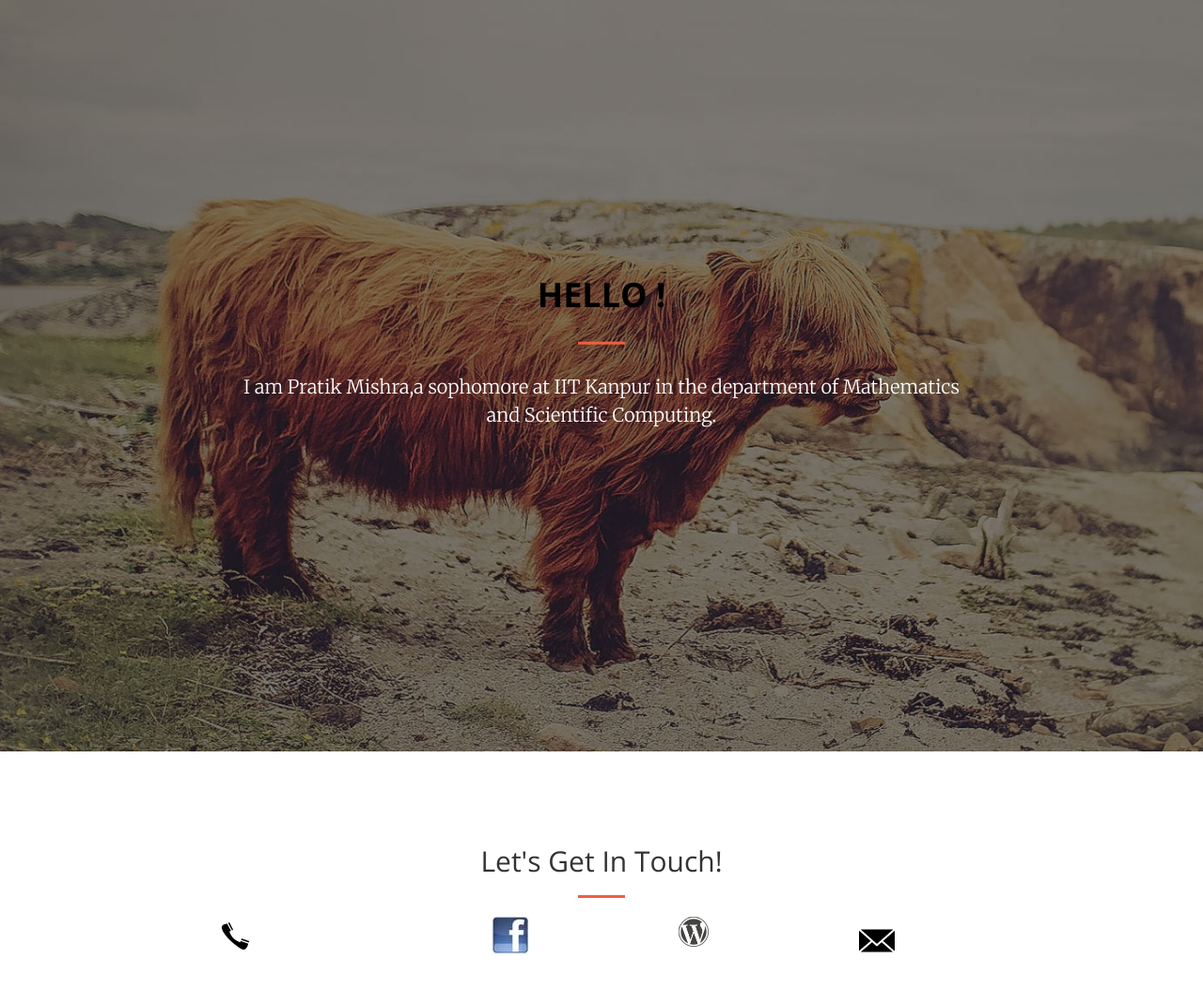
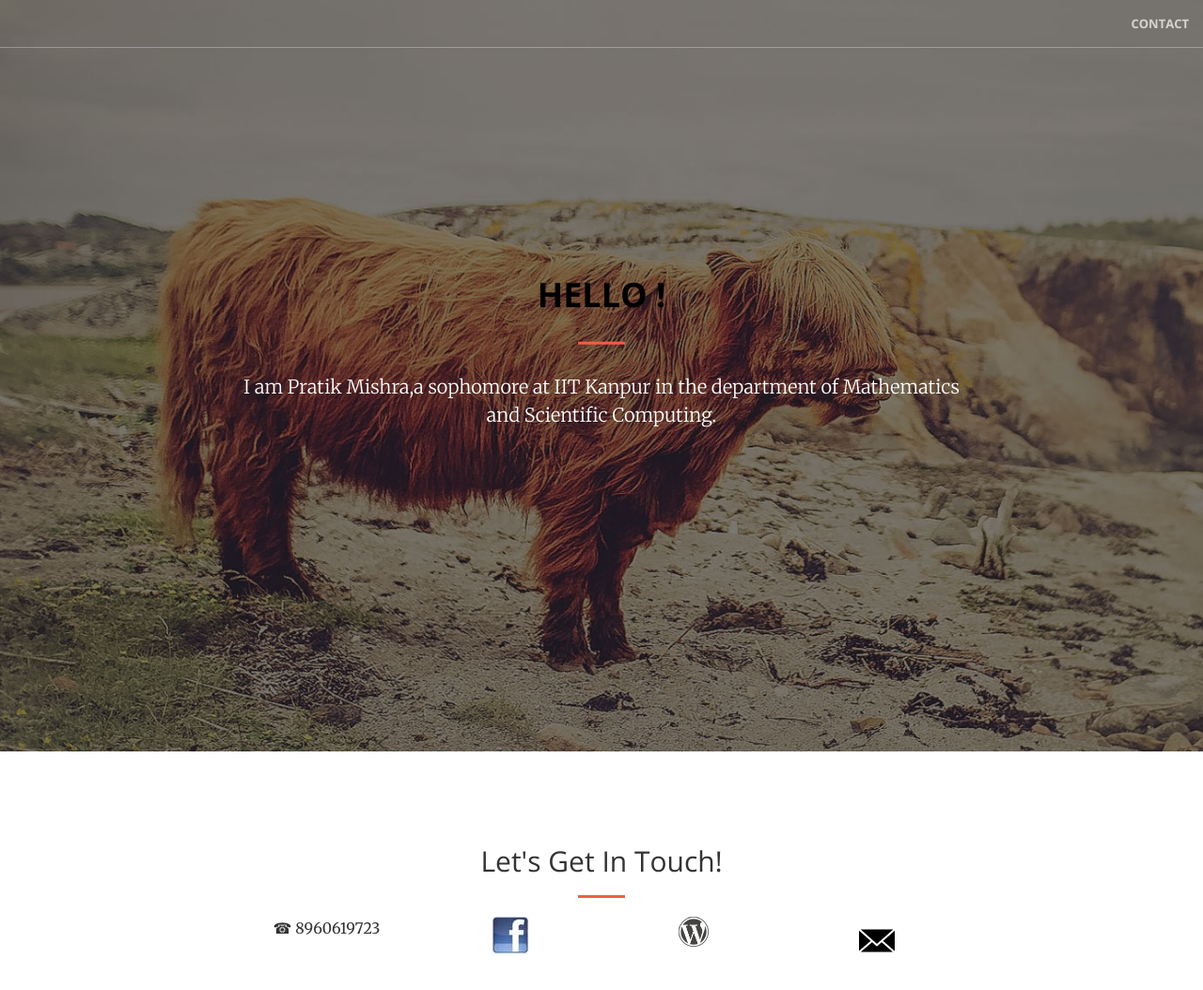
Before and after one commit to pratik1105/Pet-Project, a plain HTML site: page startbootstrap-creative-1.0.1/index.html in a window 1280 px wide. Shown: the whole page at 94% size. Drawn offline with nearby package versions, Linux system fonts and the light colour scheme.

Commit message:
added resume

```diff
--- a/startbootstrap-creative-1.0.1/index.html
+++ b/startbootstrap-creative-1.0.1/index.html
@@ -32,6 +32,30 @@
   </head>
 
   <body id="page-top">
+     <nav id="mainNav" class="navbar navbar-default navbar-fixed-top">
+        <div class="container-fluid">
+            <!-- Brand and toggle get grouped for better mobile display -->
+            <div class="navbar-header">
+                <button type="button" class="navbar-toggle collapsed" data-toggle="collapse" data-target="#bs-example-navbar-collapse-1">
+                    <span class="sr-only">Toggle navigation</span>
+                    <span class="icon-bar"></span>
+                    <span class="icon-bar"></span>
+                    <span class="icon-bar"></span>
+                </button>
+            </div>
+
+            <!-- Collect the nav links, forms, and other content for toggling -->
+            <div class="collapse navbar-collapse" id="bs-example-navbar-collapse-1">
+                <ul class="nav navbar-nav navbar-right">
+                    <li>
+                        <a class="page-scroll" href="http://home.iitk.ac.in/~pmishra/14493.pdf">Contact</a>
+                    </li>
+                </ul>
+            </div>
+            <!-- /.navbar-collapse -->
+        </div>
+        <!-- /.container-fluid -->
+    </nav>
 
      <header>
         <div class="header-content">
@@ -50,11 +74,8 @@
                     <h2 class="section-heading">Let's Get In Touch!</h2>
                     <hr class="primary">
                 </div>
-                <div class="col-lg-4 text-center">
-                    <div class="imgWrap">
-                       <img src="img/ph.jpeg" alt="polaroid" />
-                       <p class="imgDescription">Reach me at +918960619723</p>
-                    </div>
+                <div class="col-lg-2 col-lg-offset-2 text-center">
+                    <p> &#x260E; 8960619723</p>
                 </div>
                 <div class="col-lg-2 text-center">
                     <a href="https://www.facebook.com/pratik.mishra.9"> <img src="img/fb..jpeg"> </a>
```
